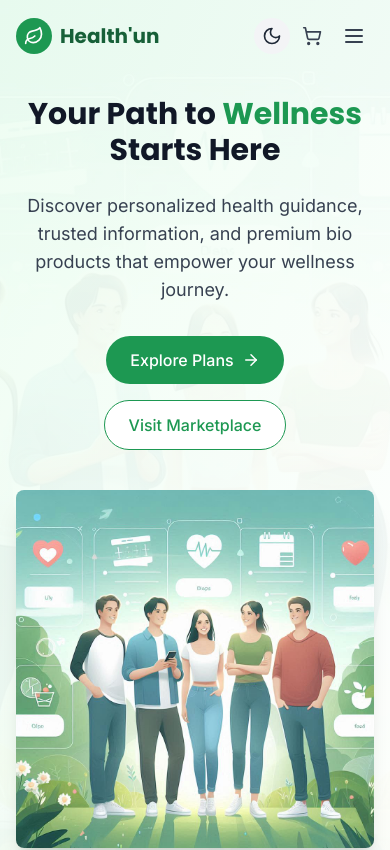
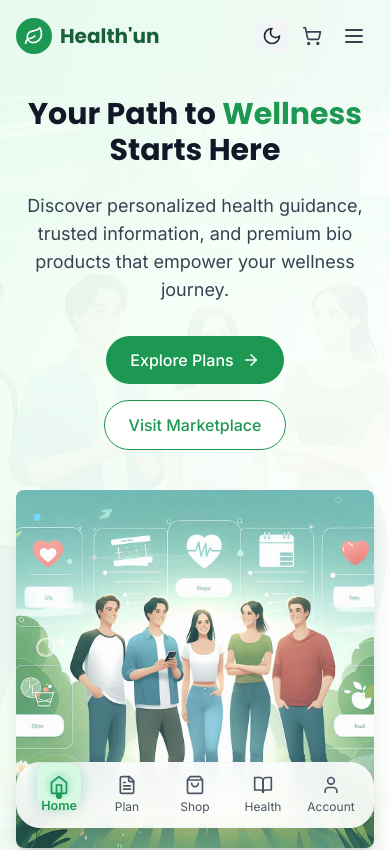
Before and after one commit to nadjib-dbz/Health-Un, a React (Vite) app: page / in a window 390 px wide. Shown: the top 850 px of the page. Built offline with nearby package versions, Linux system fonts and the light colour scheme.

Commit message:
navigation bar addeed to the mobile version

```diff
--- /dev/null
+++ b/src/components/layout/BottomNavigation.tsx
@@ -0,0 +1,209 @@
+import { useState, useEffect } from 'react';
+import { NavLink, useLocation } from 'react-router-dom';
+import { motion, AnimatePresence } from 'framer-motion';
+import {
+  Home,
+  ShoppingBag,
+  FileText,
+  BookOpen,
+  User,
+  Menu
+} from 'lucide-react';
+import { useAuth } from '../../context/AuthContext';
+
+const BottomNavigation = () => {
+  const location = useLocation();
+  const { isAuthenticated } = useAuth();
+  const [prevScrollPos, setPrevScrollPos] = useState(0);
+  const [visible, setVisible] = useState(true);
+  const [moreMenuOpen, setMoreMenuOpen] = useState(false);
+
+  // Handle scroll behavior - hide on scroll down, show on scroll up
+  useEffect(() => {
+    const handleScroll = () => {
+      const currentScrollPos = window.scrollY;
+      const isScrollingDown = prevScrollPos < currentScrollPos;
+      const isScrollingUp = prevScrollPos > currentScrollPos;
+      const isScrollingSignificantly = Math.abs(prevScrollPos - currentScrollPos) > 10;
+
+      if (isScrollingDown && isScrollingSignificantly && currentScrollPos > 100) {
+        setVisible(false);
+        setMoreMenuOpen(false);
+      } else if (isScrollingUp && isScrollingSignificantly) {
+        setVisible(true);
+      }
+
+      setPrevScrollPos(currentScrollPos);
+    };
+
+    window.addEventListener('scroll', handleScroll);
+    return () => window.removeEventListener('scroll', handleScroll);
+  }, [prevScrollPos]);
+
+  // Close more menu when route changes
+  useEffect(() => {
+    setMoreMenuOpen(false);
+  }, [location.pathname]);
+
+  const navItems = [
+    { path: '/', label: 'Home', icon: <Home size={20} /> },
+    { path: '/health-plan', label: 'Plan', icon: <FileText size={20} /> },
+    { path: '/marketplace', label: 'Shop', icon: <ShoppingBag size={20} /> },
+    { path: '/health-info', label: 'Health', icon: <BookOpen size={20} /> },
+    { path: '/auth', label: 'Account', icon: <User size={20} /> }
+  ];
+
+  return (
+    <>
+      <AnimatePresence>
+        {moreMenuOpen && (
+          <motion.div
+            className="fixed inset-0 bg-black/50 z-40"
+            initial={{ opacity: 0 }}
+            animate={{ opacity: 1 }}
+            exit={{ opacity: 0 }}
+            onClick={() => setMoreMenuOpen(false)}
+          />
+        )}
+      </AnimatePresence>
+
+      <motion.nav
+        className="fixed bottom-4 left-4 right-4 bg-white/90 dark:bg-gray-900/90 shadow-xl rounded-3xl z-50 md:hidden backdrop-blur-md border border-gray-100 dark:border-gray-800"
+        initial={{ y: 100, opacity: 0, scale: 0.8 }}
+        animate={{
+          y: visible ? 0 : 100,
+          opacity: visible ? 1 : 0,
+          scale: visible ? 1 : 0.8
+        }}
+        transition={{
+          duration: 0.5,
+          type: "spring",
+          stiffness: 400,
+          damping: 25,
+          bounce: 0.3
+        }}
+        whileHover={{ scale: 1.02 }}
+      >
+        <div className="flex items-center justify-around h-16 px-2">
+          {navItems.map((item) => (
+            <NavLink
+              key={item.path}
+              to={item.path}
+              className={({ isActive }) => `
+                flex flex-col items-center justify-center w-full h-full text-xs font-medium
+                relative px-2 py-1 transition-all duration-300
+                ${isActive
+                  ? 'text-primary-600 dark:text-primary-400'
+                  : 'text-gray-600 dark:text-gray-400 hover:text-gray-900 dark:hover:text-gray-200'
+                }
+                ${isActive ? 'nav-item-active' : ''}
+              `}
+            >
+              {({ isActive }) => (
+                <>
+                  <div className="relative z-10">
+                    {isActive ? (
+                      <motion.div
+                        className="absolute -inset-3 bg-primary-100 dark:bg-primary-900/30 rounded-xl"
+                        layoutId="bottomNavBackground"
+                        transition={{
+                          type: 'spring',
+                          stiffness: 600,
+                          damping: 30,
+                          bounce: 0.4,
+                          duration: 0.6
+                        }}
+                        initial={{ opacity: 0, scale: 0.8 }}
+                        animate={{
+                          opacity: 1,
+                          scale: 1,
+                          boxShadow: '0 0 15px rgba(0, 0, 0, 0.08)'
+                        }}
+                      />
+                    ) : null}
+                    <motion.div
+                      whileTap={{ scale: 0.7, rotate: -10 }}
+                      whileHover={{ scale: 1.1, y: -2 }}
+                      transition={{
+                        type: "spring",
+                        stiffness: 500,
+                        damping: 15
+                      }}
+                      className="relative"
+                    >
+                      <motion.div
+                        animate={isActive ? {
+                          scale: [1, 1.2, 1],
+                          rotate: [0, 5, 0],
+                          y: [0, -2, 0]
+                        } : {}}
+                        transition={{
+                          duration: 0.5,
+                          ease: "easeInOut",
+                          times: [0, 0.5, 1],
+                          repeat: 0
+                        }}
+                        className={isActive ? "text-glow" : ""}
+                      >
+                        {item.icon}
+                        {isActive && (
+                          <motion.div
+                            className="absolute inset-0 bg-primary-500/10 dark:bg-primary-400/10 rounded-full"
+                            initial={{ scale: 0, opacity: 0 }}
+                            animate={{
+                              scale: [0.8, 1.5, 0.8],
+                              opacity: [0, 0.5, 0]
+                            }}
+                            transition={{
+                              duration: 2,
+                              repeat: Infinity,
+                              repeatType: "loop"
+                            }}
+                          />
+                        )}
+                      </motion.div>
+
+                      {isActive && (
+                        <motion.span
+                          className="absolute -bottom-1 left-1/2 w-1.5 h-1.5 bg-primary-600 dark:bg-primary-400 rounded-full"
+                          initial={{ opacity: 0, scale: 0 }}
+                          animate={{
+                            opacity: 1,
+                            scale: [0, 1.5, 1],
+                            y: [0, -2, 0]
+                          }}
+                          transition={{
+                            duration: 0.5,
+                            ease: "easeOut"
+                          }}
+                          style={{ x: '-50%' }}
+                        />
+                      )}
+                    </motion.div>
+                  </div>
+                  <motion.span
+                    className="mt-1 relative z-10"
+                    animate={isActive ? {
+                      y: -1,
+                      scale: 1.05,
+                      fontWeight: "600" as any
+                    } : {
+                      y: 0,
+                      scale: 1,
+                      fontWeight: "400" as any
+                    }}
+                    transition={{ duration: 0.3 }}
+                  >
+                    {item.label}
+                  </motion.span>
+                </>
+              )}
+            </NavLink>
+          ))}
+        </div>
+      </motion.nav>
+    </>
+  );
+};
+
+export default BottomNavigation;
--- a/src/components/layout/Footer.tsx
+++ b/src/components/layout/Footer.tsx
@@ -6,7 +6,7 @@ const Footer = () => {
   const currentYear = new Date().getFullYear();
 
   return (
-    <footer className="bg-gray-50 dark:bg-gray-900 pt-16 pb-8">
+    <footer className="bg-gray-50 dark:bg-gray-900 pt-16 pb-28 md:pb-8">
       <div className="container-custom">
         <div className="grid grid-cols-1 md:grid-cols-2 lg:grid-cols-4 gap-8 mb-12">
           {/* Company Info */}
--- a/src/components/layout/Layout.tsx
+++ b/src/components/layout/Layout.tsx
@@ -1,6 +1,7 @@
 import { Outlet } from 'react-router-dom';
 import Navbar from './Navbar';
 import Footer from './Footer';
+import BottomNavigation from './BottomNavigation';
 import { motion } from 'framer-motion';
 
 const Layout = () => {
@@ -17,6 +18,7 @@ const Layout = () => {
         <Outlet />
       </motion.main>
       <Footer />
+      <BottomNavigation />
     </div>
   );
 };
--- a/src/index.css
+++ b/src/index.css
@@ -15,6 +15,11 @@
 :root {
   --font-heading: 'Poppins', sans-serif;
   --font-body: 'Inter', sans-serif;
+
+  /* Primary color RGB values for animations */
+  --color-primary-400: 79, 209, 197;
+  --color-primary-500: 56, 189, 177;
+  --color-primary-600: 34, 170, 157;
 }
 
 @layer base {
@@ -67,3 +72,46 @@ body {
 .title-sm {
   @apply text-xl md:text-2xl font-semibold dark:text-white;
 }
+
+/* Bottom Navigation Styles */
+.nav-item-active {
+  filter: drop-shadow(0 0 8px rgba(var(--color-primary-500), 0.3));
+}
+
+.text-glow {
+  filter: drop-shadow(0 0 2px rgba(var(--color-primary-500), 0.5));
+  position: relative;
+}
+
+@property --angle {
+  syntax: '<angle>';
+  initial-value: 0deg;
+  inherits: false;
+}
+
+@keyframes rotate {
+  to {
+    --angle: 360deg;
+  }
+}
+
+@media (max-width: 768px) {
+  .nav-item-active::before {
+    content: '';
+    position: absolute;
+    z-index: -1;
+    top: -10px;
+    left: -10px;
+    right: -10px;
+    bottom: -10px;
+    border-radius: 16px;
+    background: conic-gradient(from var(--angle), rgba(var(--color-primary-400), 0.1), rgba(var(--color-primary-600), 0.1), rgba(var(--color-primary-400), 0.1));
+    animation: rotate 4s linear infinite;
+    opacity: 0;
+    transition: opacity 0.3s ease;
+  }
+
+  .nav-item-active:hover::before {
+    opacity: 1;
+  }
+}
```
